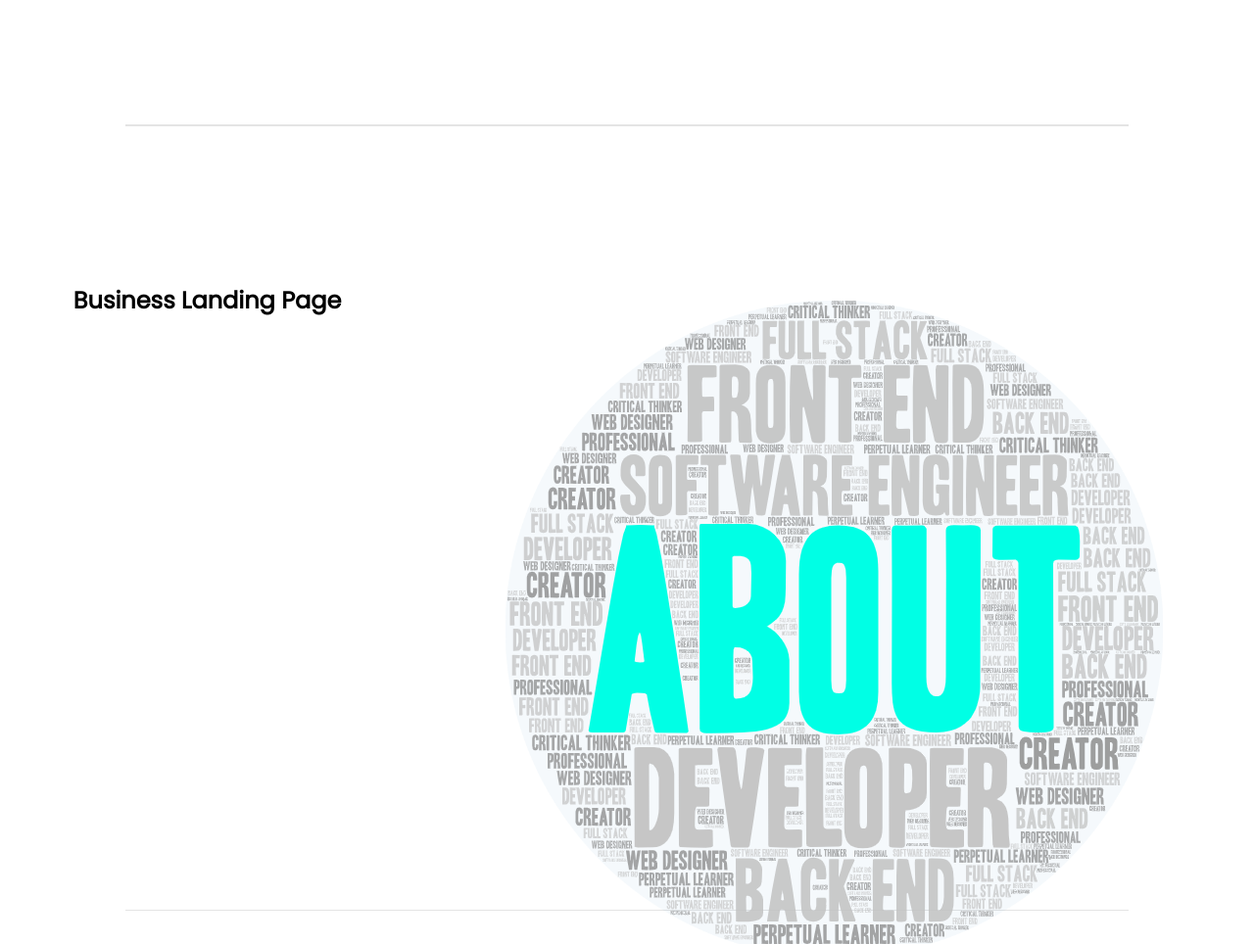
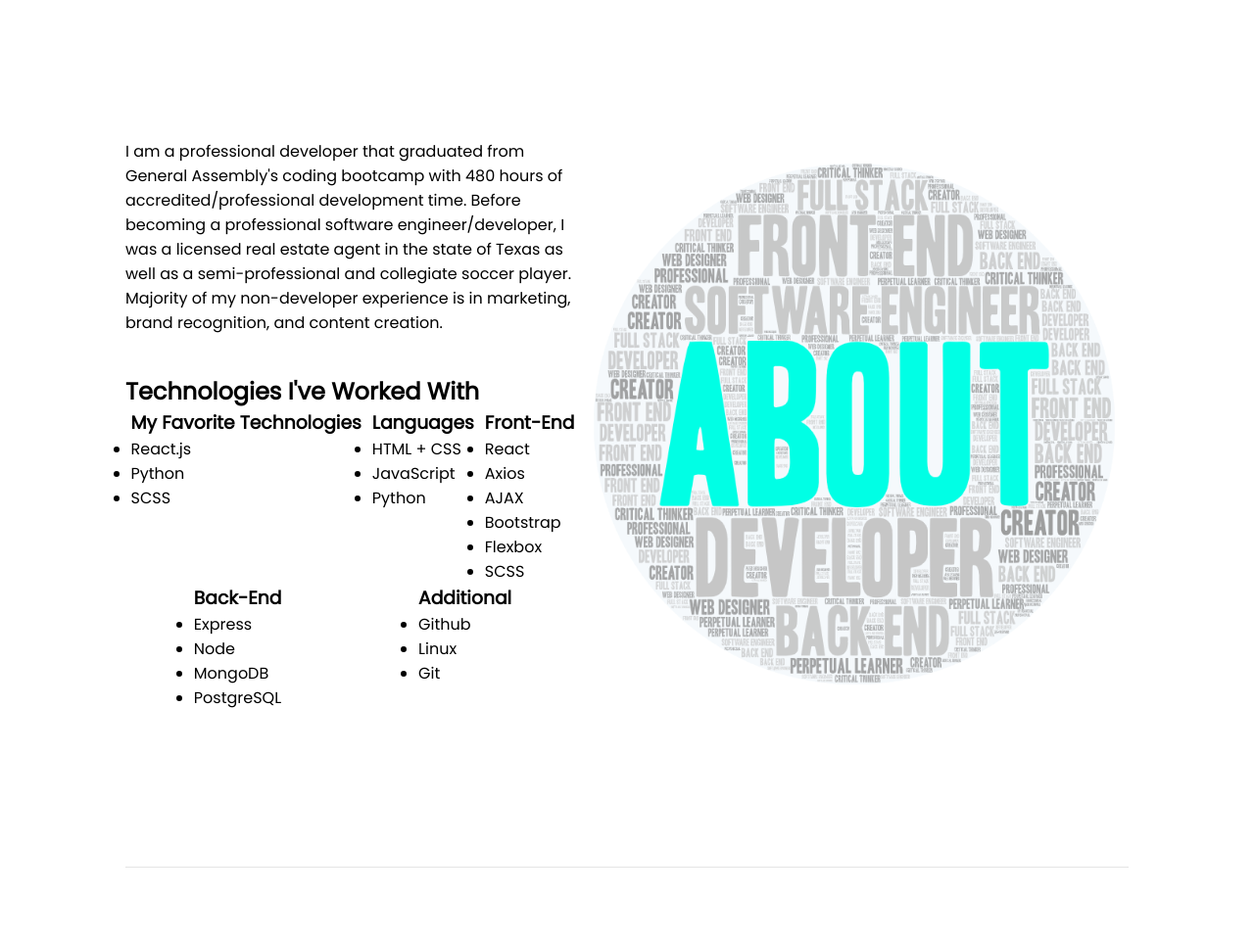
Before and after one commit to cjoynerw/portfolio, a plain HTML site: page index.html in a window 1280 px wide. Shown: the part 1700-2664 px from the top of the page at 98% size. Drawn offline with Linux system fonts and the light colour scheme.

Commit message:
created about section

```diff
--- a/index.html
+++ b/index.html
@@ -43,8 +43,62 @@
         <div class="box3">
             <div class='about-page'>
                 <div class="about-content">
-                        <h2>Business Landing Page</h2>
-                        <p></p>
+                        <p>I am a professional developer that graduated from General Assembly's
+                            coding bootcamp with 480 hours of accredited/professional development
+                            time. Before becoming a professional software engineer/developer, I was
+                            a licensed real estate agent in the state of Texas as well as a semi-professional
+                            and collegiate soccer player. Majority of my non-developer experience is in marketing,
+                            brand recognition, and content creation.
+                        </p>
+                        <div class='tech'>
+                            <h2>Technologies I've Worked With</h2>
+                            <div class="techs">
+                                <div class="tech1">
+                                    <h3>My Favorite Technologies</h3>
+                                        <ul>
+                                            <li>React.js</li>
+                                            <li>Python</li>
+                                            <li>SCSS</li>
+                                        </ul>
+                                </div>
+                                <div class="tech2">
+                                    <h3>Languages</h3>
+                                        <ul>
+                                            <li>HTML + CSS</li>
+                                            <li>JavaScript</li>
+                                            <li>Python</li>
+                                        </ul>
+                                </div>
+                                <div class="tech3">
+                                    <h3>Front-End</h3>
+                                        <ul>
+                                            <li>React</li>
+                                            <li>Axios</li>
+                                            <li>AJAX</li>
+                                            <li>Bootstrap</li>
+                                            <li>Flexbox</li>
+                                            <li>SCSS</li>
+                                        </ul>
+                                </div>
+                                <div class="tech4">
+                                    <h3>Back-End</h3>
+                                        <ul>
+                                            <li>Express</li>
+                                            <li>Node</li>
+                                            <li>MongoDB</li>
+                                            <li>PostgreSQL</li>
+                                        </ul>
+                                </div>
+                                <div class="tech5">
+                                    <h3>Additional</h3>
+                                        <ul>
+                                            <li>Github</li>
+                                            <li>Linux</li>
+                                            <li>Git</li>
+                                        </ul>
+                                </div>
+                            </div>
+                    </div>
                 </div>
                 <img src="./images/Word Art.png" alt="about">
             </div>
--- a/style.css
+++ b/style.css
@@ -127,15 +127,17 @@ a.home {
     display: flex;
     flex-direction: row;
     justify-content: space-around;
+    align-items: center;
+    margin: 0 10vw 0 10vw;
 }
 .projects-page img {
-    max-height: 100%;
-    max-width: 100%;
+    max-height: 70vh;
+    max-width: 70%;
 }
 
 /* Box 3 */
 .box3 {
-    height: 100vh;
+    min-height: 100vh;
     width: 100%;
     padding: 20vh 0 20vh 0;
 }
@@ -143,11 +145,29 @@ a.home {
     display: flex;
     flex-direction: row;
     justify-content: space-around;
+    align-items: center;
+    margin: 0 10vw 0 10vw;
+}
+.about-page img {
+    max-height: 70vh;
+    max-width: 70%;
+}
+.about-content {
+    /* margin: 0 10vw 0 10vw; */
+}
+.tech {
+    padding: 5vh 0 0 0;
+}
+.techs {
+    display: flex;
+    flex-direction: row;
+    justify-content: space-around;
+    flex-wrap: wrap;
 }
 
 /* Box 4 */
 .box4 {
-    height: 100vh;
+    min-height: 100vh;
     width: 100%;
     padding: 20vh 0 20vh 0;
 }
```
